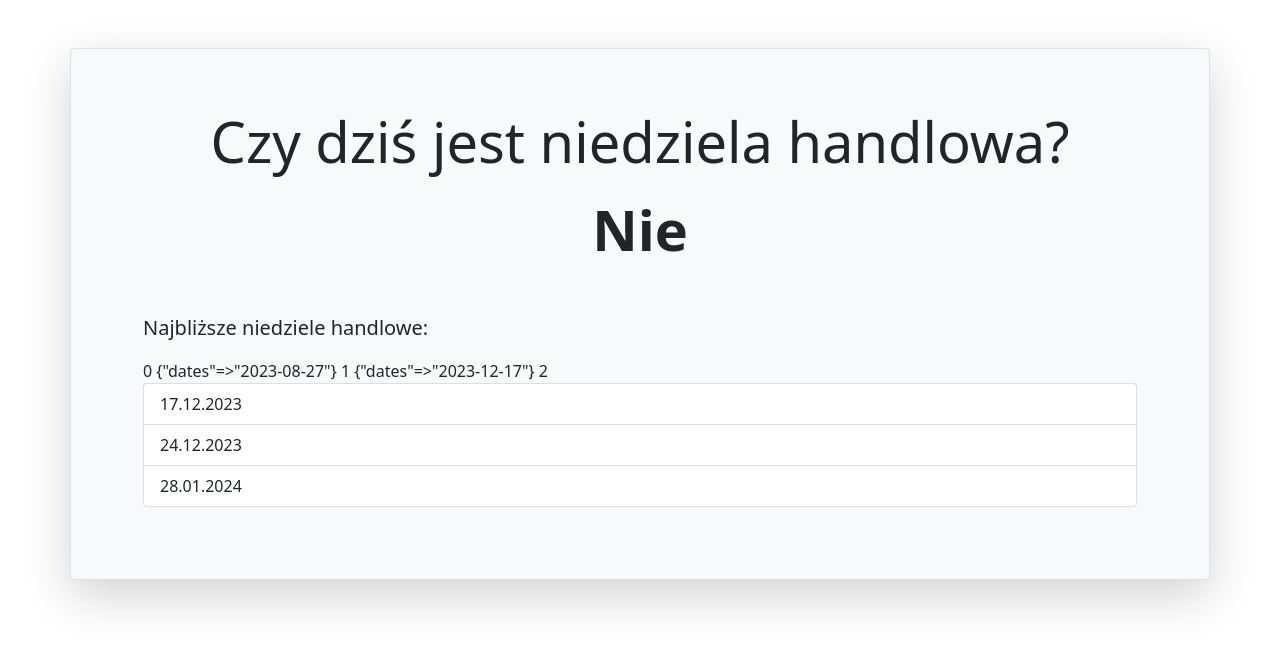
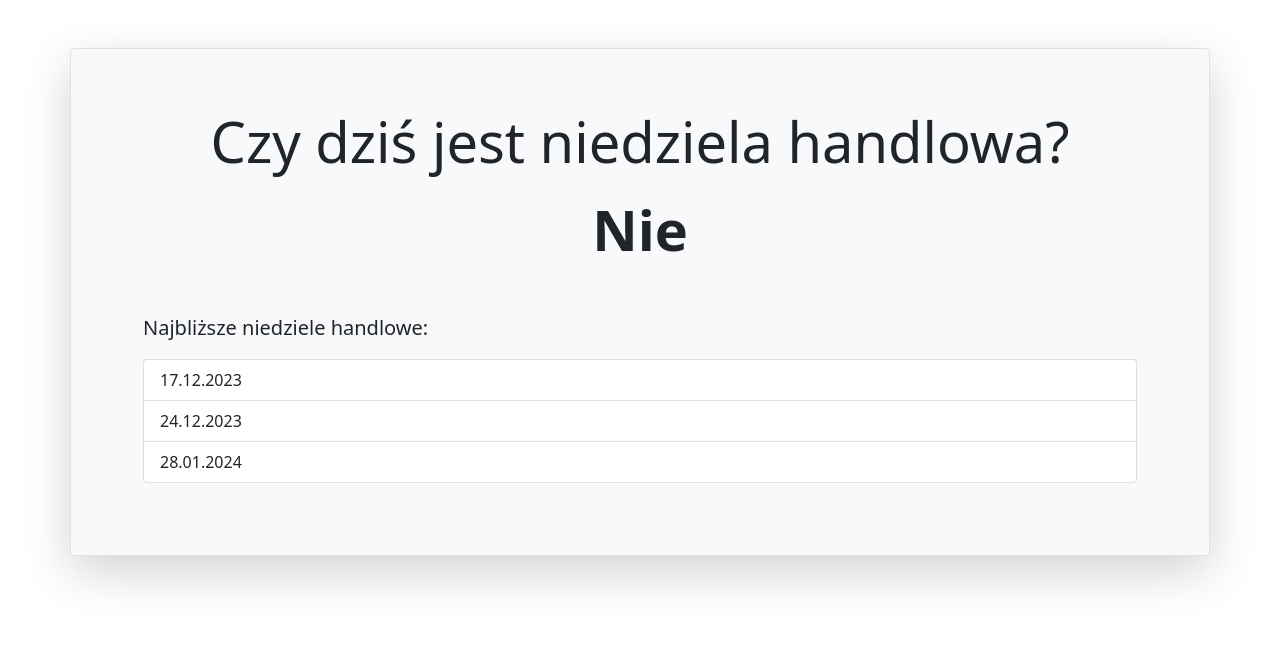
Before and after one commit to skypaw/sunday-shopping, a Jekyll site: the page built from index.md, in a window 1280 px wide. Shown: the top 648 px of the page. Built offline with Jekyll 4.4.1, drawn with Linux system fonts in a browser that asks for light colours.

```diff
--- a/_layouts/default.html
+++ b/_layouts/default.html
@@ -8,7 +8,9 @@
     <meta property="og:image" content="https://czyjesthandlowa.pl/og-image.jpg"/>
     <link href="https://cdn.jsdelivr.net/npm/bootstrap@5.0.2/dist/css/bootstrap.min.css" rel="stylesheet"
           integrity="sha384-EVSTQN3/azprG1Anm3QDgpJLIm9Nao0Yz1ztcQTwFspd3yD65VohhpuuCOmLASjC" crossorigin="anonymous">
+    <link rel="icon" type="image/svg+xml" href="https://czyjesthandlowa.pl/favicon.svg">
     <title>{{ page.title }}</title>
+
 </head>
 <body>
 <main class="px-3">
--- a/index.md
+++ b/index.md
@@ -8,11 +8,12 @@ title: Czy dziś jest niedziela handlowa
     <p class="lead">Najbliższe niedziele handlowe:</p>
     <div class="container">
         <ul id="next-sunday" class="list-group">
-            {% for sunday in site.data.niedziele-handlowe %}
-                {% increment i %}
+            {% assign i = 0 %}
+            {% for sunday in site.data.niedziele-handlowe.dates %}
                 {% if i == 3 %}
                     {% break %}
                 {% else %}
+                    {% i = i+1 %}
                     {{ sunday | date: "%d.%m.%Y"}}
                 {% endif %}
             {% endfor %}
```
Also changed, not shown: favicon.svg (added).
